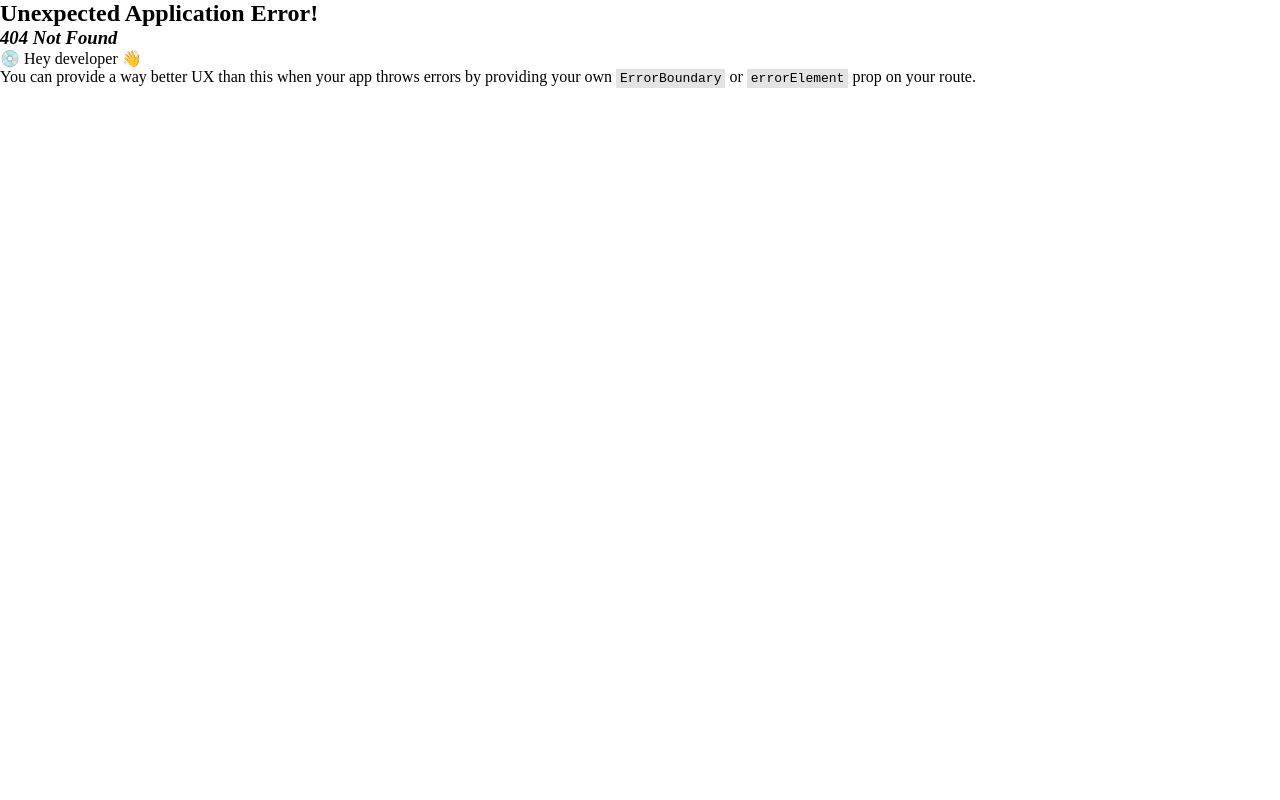
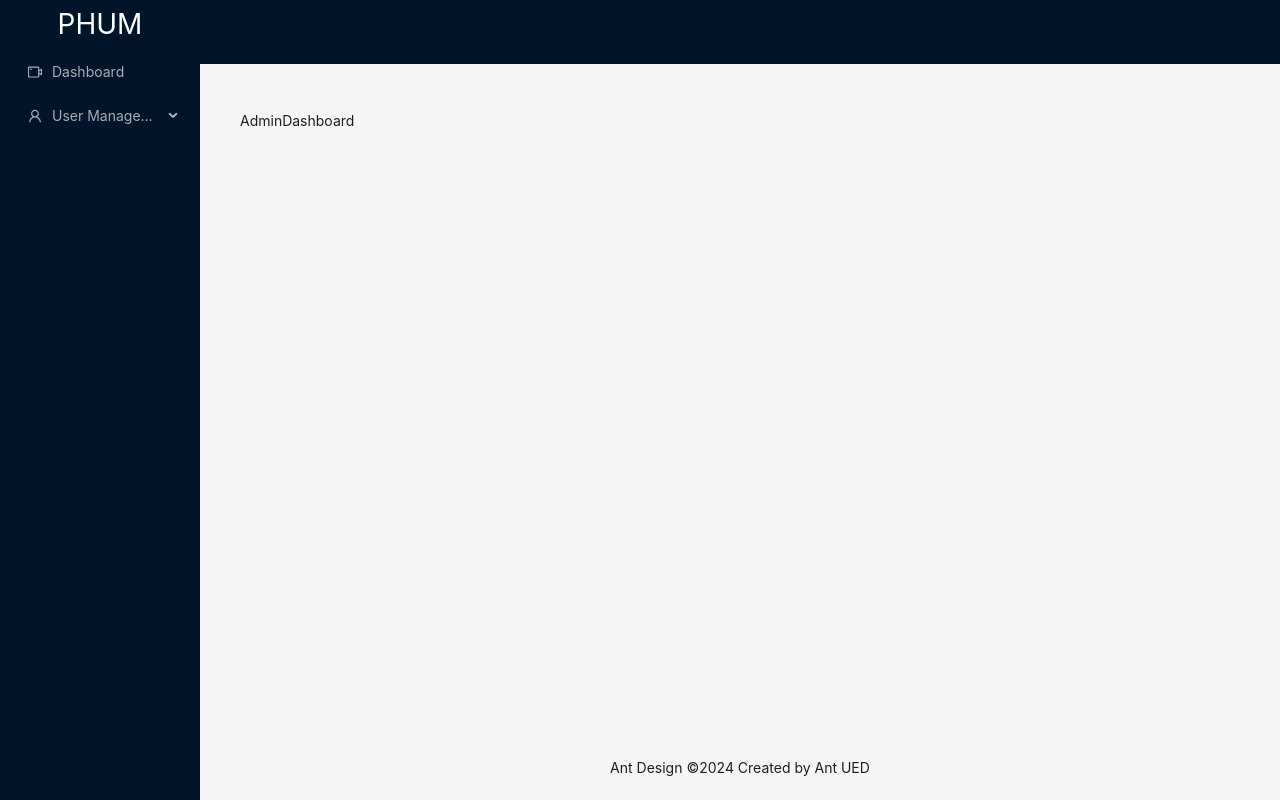
Before and after one commit to saifscripts/phum-client, a React (Vite) app: page /admin in a window 1280 px wide. Before the commit this address had no page. Built offline with nearby package versions, Linux system fonts and the light colour scheme.

Commit message:
27-5 Absolute Path, Relative Path, Outlet, And Layout Layer

```diff
--- a/src/components/layout/MainLayout.tsx
+++ b/src/components/layout/MainLayout.tsx
@@ -1,39 +1,35 @@
 import { UserOutlined, VideoCameraOutlined } from '@ant-design/icons';
 import { Layout, Menu, MenuProps } from 'antd';
 import { createElement } from 'react';
+import { NavLink, Outlet } from 'react-router-dom';
 
 const { Sider, Header, Content, Footer } = Layout;
 
 const items: MenuProps['items'] = [
   {
-    key: '1',
+    key: 'dashboard',
     icon: createElement(VideoCameraOutlined),
-    label: 'Dashboard',
+    label: <NavLink to="/admin/dashboard">Dashboard</NavLink>,
   },
   {
-    key: '2',
-    icon: createElement(UserOutlined),
-    label: 'Profile',
-  },
-  {
-    key: '3',
+    key: 'user-management',
     icon: createElement(UserOutlined),
     label: 'User Management',
     children: [
       {
-        key: '31',
-        icon: createElement(VideoCameraOutlined),
-        label: 'Create Admin',
+        key: 'create-admin',
+        icon: createElement(UserOutlined),
+        label: <NavLink to="/admin/create-admin">Create Admin</NavLink>,
       },
       {
-        key: '32',
+        key: 'create-faculty',
         icon: createElement(UserOutlined),
-        label: 'Create Student',
+        label: <NavLink to="/admin/create-faculty">Create Faculty</NavLink>,
       },
       {
-        key: '33',
+        key: 'create-student',
         icon: createElement(UserOutlined),
-        label: 'Create Faculty',
+        label: <NavLink to="/admin/create-student">Create Student</NavLink>,
       },
     ],
   },
@@ -81,7 +77,7 @@ const MainLayout = () => {
             }}
           >
             {/* Main Content */}
-            Main Content Goes Here
+            <Outlet />
           </div>
         </Content>
         <Footer style={{ textAlign: 'center' }}>
--- /dev/null
+++ b/src/pages/admin/AdminDashboard.tsx
@@ -0,0 +1,5 @@
+const AdminDashboard = () => {
+  return <div>AdminDashboard</div>;
+};
+
+export default AdminDashboard;
--- /dev/null
+++ b/src/pages/admin/CreateAdmin.tsx
@@ -0,0 +1,5 @@
+const CreateAdmin = () => {
+  return <div>CreateAdmin</div>;
+};
+
+export default CreateAdmin;
--- /dev/null
+++ b/src/pages/admin/CreateFaculty.tsx
@@ -0,0 +1,5 @@
+const CreateFaculty = () => {
+  return <div>CreateFaculty</div>;
+};
+
+export default CreateFaculty;
--- /dev/null
+++ b/src/pages/admin/CreateStudent.tsx
@@ -0,0 +1,5 @@
+const CreateStudent = () => {
+  return <div>CreateStudent</div>;
+};
+
+export default CreateStudent;
--- /dev/null
+++ b/src/pages/auth/Login.tsx
@@ -0,0 +1,5 @@
+const Login = () => {
+  return <div>Login</div>;
+};
+
+export default Login;
--- /dev/null
+++ b/src/pages/auth/Registration.tsx
@@ -0,0 +1,5 @@
+const Registration = () => {
+  return <div>Registration</div>;
+};
+
+export default Registration;
--- a/src/routes/routes.tsx
+++ b/src/routes/routes.tsx
@@ -1,11 +1,51 @@
 import { RouterProviderProps, createBrowserRouter } from 'react-router-dom';
 import App from '../App';
+import AdminDashboard from '../pages/admin/AdminDashboard';
+import CreateAdmin from '../pages/admin/CreateAdmin';
+import CreateFaculty from '../pages/admin/CreateFaculty';
+import CreateStudent from '../pages/admin/CreateStudent';
+import Login from '../pages/auth/Login';
+import Registration from '../pages/auth/Registration';
 
 const router: RouterProviderProps['router'] = createBrowserRouter([
   {
     path: '/',
     element: <App />,
   },
+  {
+    path: '/admin',
+    element: <App />,
+    children: [
+      {
+        index: true,
+        element: <AdminDashboard />,
+      },
+      {
+        path: 'dashboard',
+        element: <AdminDashboard />,
+      },
+      {
+        path: 'create-admin',
+        element: <CreateAdmin />,
+      },
+      {
+        path: 'create-faculty',
+        element: <CreateFaculty />,
+      },
+      {
+        path: 'create-student',
+        element: <CreateStudent />,
+      },
+    ],
+  },
+  {
+    path: '/login',
+    element: <Login />,
+  },
+  {
+    path: '/registration',
+    element: <Registration />,
+  },
 ]);
 
 export default router;
```
